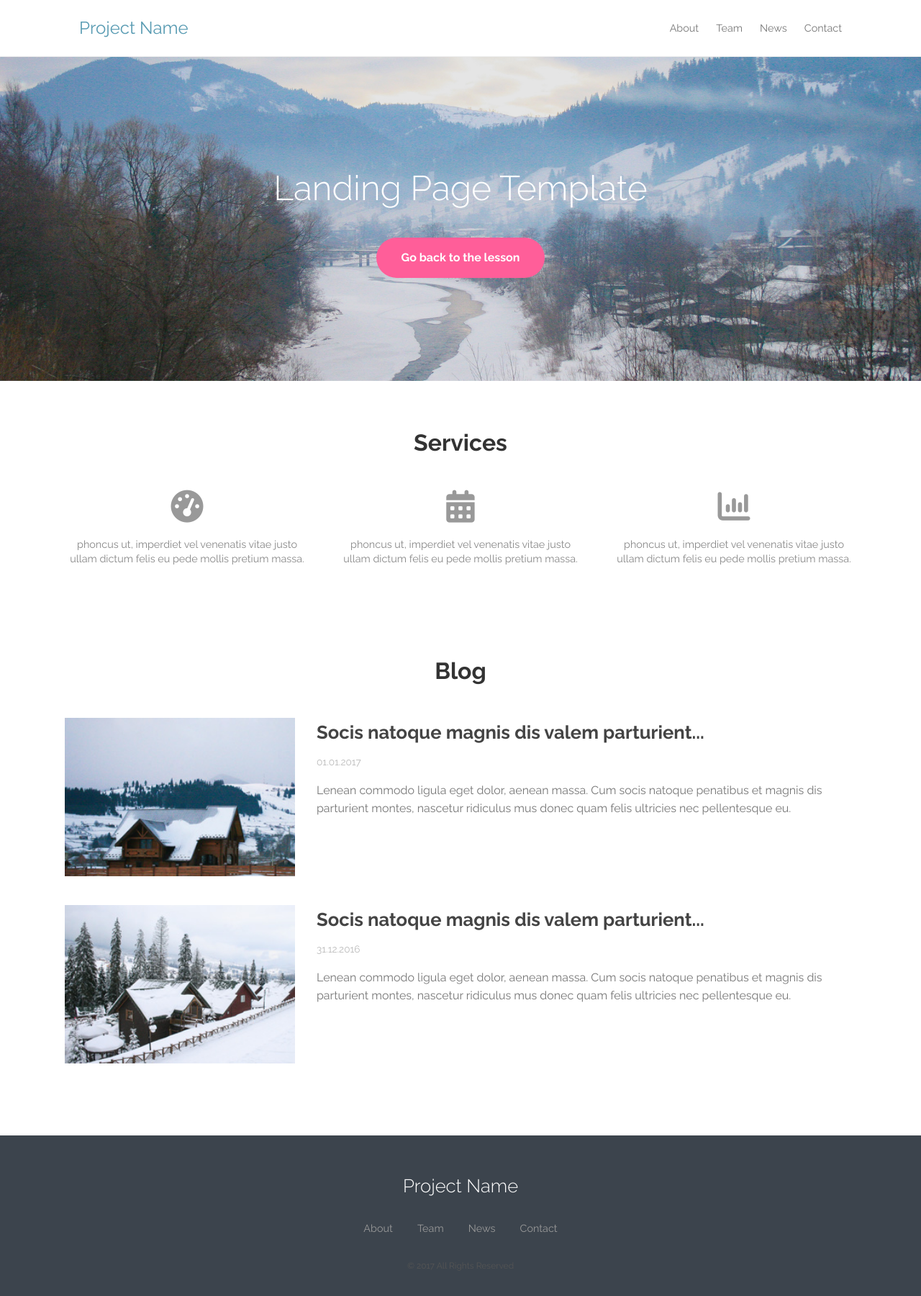
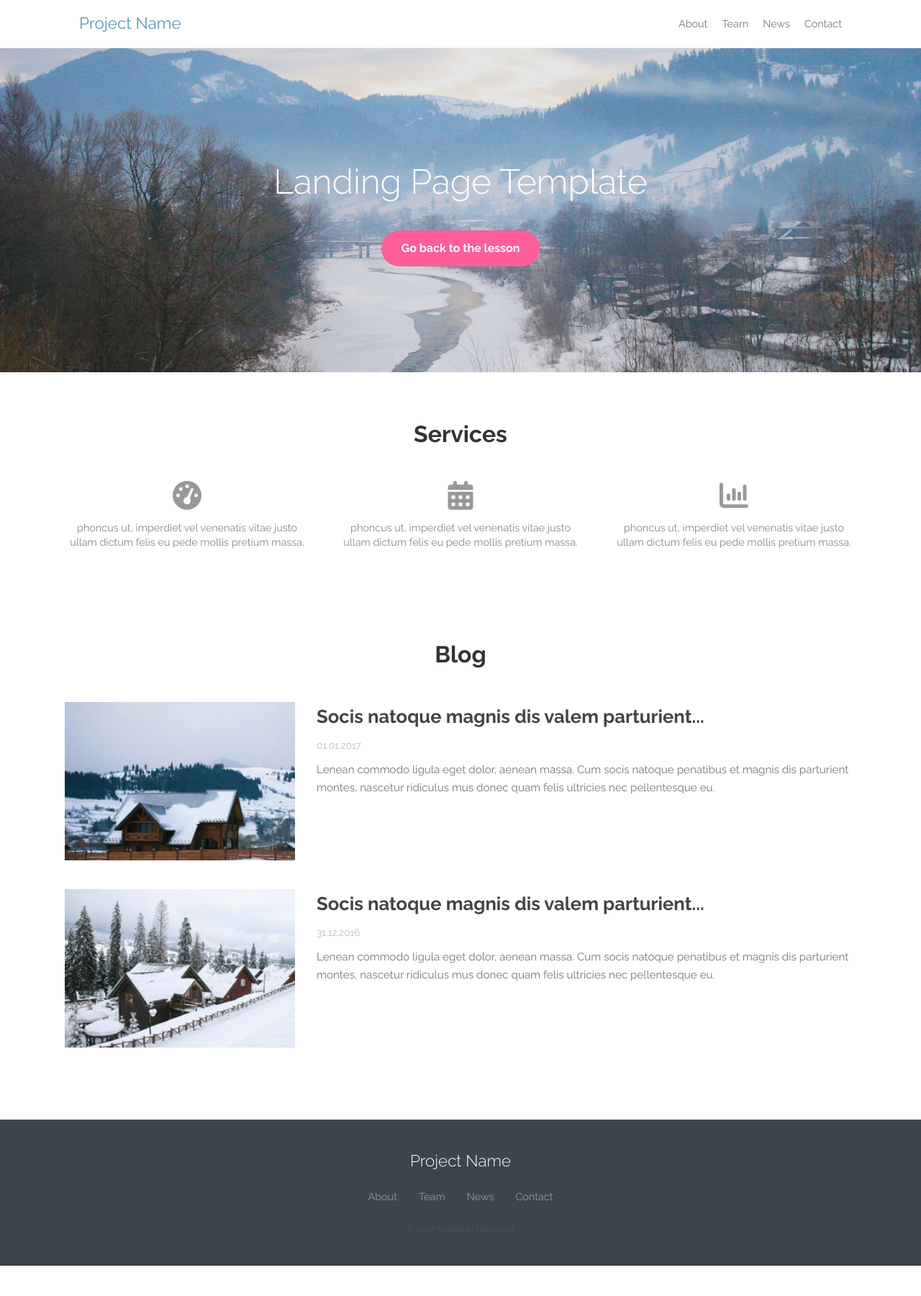
Before and after one commit to Graf22-jpg/lr9, a plain HTML site: page index.html in a window 1280 px wide. Shown: the whole page at 72% size. After the commit the page ends 1758 px from the top, so only its background shows below. Drawn offline with Linux system fonts and the light colour scheme.

Commit message:
Add files via upload

```diff
--- a/style.css
+++ b/style.css
@@ -7,8 +7,17 @@
 }
 
 /* Базові налаштування */
-* { margin: 0; padding: 0; box-sizing: border-box; }
-body { font-family: var(--primary-font); line-height: 1.6; color: #333; }
+* {
+    margin: 0;
+    padding: 0;
+    box-sizing: border-box;
+}
+
+body {
+    font-family: var(--primary-font);
+    line-height: 1.6;
+    color: #333;
+}
 
 /* Утиліти */
 .container {
@@ -17,31 +26,76 @@ body { font-family: var(--primary-font); line-height: 1.6; color: #333; }
     padding: 0 20px;
 }
 
-.section { padding: 60px 0; text-align: center; }
-.section__title { font-size: 2rem; margin-bottom: 40px; }
+.section {
+    padding: 40px 0;
+    text-align: center;
+}
+
+.section__title {
+    font-size: 1.6rem;
+    margin-bottom: 30px;
+}
+
+/* ==================== СТИЛІ ДЛЯ МОБІЛЬНИХ (За замовчуванням) ==================== */
 
 /* Шапка */
-.header { padding: 20px 0; border-bottom: 1px solid #eee; }
-.header__inner { display: flex; justify-content: space-between; align-items: center; }
-.logo { font-size: 1.5rem; color: #5a9cb3; }
-.nav__link { text-decoration: none; color: #777; margin-left: 20px; font-size: 0.9rem; }
+.header {
+    padding: 15px 0;
+    border-bottom: 1px solid #eee;
+}
 
-/* Hero section (Джамботрон) */
+.header__inner {
+    display: flex;
+    flex-direction: column;
+    gap: 15px;
+    align-items: center;
+}
+
+.logo {
+    font-size: 1.4rem;
+    color: #5a9cb3;
+}
+
+.nav {
+    display: flex;
+    flex-wrap: wrap;
+    justify-content: center;
+    gap: 15px;
+}
+
+.nav__link {
+    text-decoration: none;
+    color: #777;
+    font-size: 0.9rem;
+    margin-left: 0;
+}
+
+/* Hero section */
 .hero {
     background: linear-gradient(rgba(0,0,0,0.1), rgba(0,0,0,0.1)), url('img/jumbotron.jpg') no-repeat center/cover;
-    height: 450px;
+    height: 350px;
     display: flex;
     align-items: center;
     justify-content: center;
 }
-.hero__title { color: white; font-size: 3rem; margin-bottom: 30px; font-weight: 300; }
-.hero__content { text-align: center; }
+
+.hero__content {
+    text-align: center;
+    padding: 0 10px;
+}
+
+.hero__title {
+    color: white;
+    font-size: 2rem;
+    margin-bottom: 25px;
+    font-weight: 300;
+}
 
 .btn {
     display: inline-block;
     background-color: var(--accent-color);
     color: white;
-    padding: 15px 35px;
+    padding: 12px 28px;
     border-radius: 30px;
     text-decoration: none;
     font-weight: bold;
@@ -50,29 +104,157 @@ body { font-family: var(--primary-font); line-height: 1.6; color: #333; }
 .btn:hover { background-color: #e54d86; }
 
 /* Секція Послуг (Services) */
-.services { display: flex; gap: 40px; justify-content: space-between; margin-top: 20px; }
-.service-item { flex: 1; }
+.services {
+    display: flex;
+    flex-direction: column;
+    gap: 30px;
+    margin-top: 20px;
+}
+
+.service-item {
+    flex: 1;
+}
+
 .service-item__icon {
-    font-size: 45px; /* Розмір іконки */
-    color: #999;    /* Колір як на макеті */
-    margin-bottom: 20px;
+    font-size: 40px;
+    color: #999;
+    margin-bottom: 15px;
     display: block;
 }
-.service-item__text { color: #888; font-size: 0.9rem; line-height: 1.4; }
+
+.service-item__text {
+    color: #888;
+    font-size: 0.9rem;
+    line-height: 1.4;
+}
 
 /* Блог */
-.blog { margin-top: 20px; }
-.blog-post { display: flex; text-align: left; margin-bottom: 40px; gap: 30px; }
-.blog-post__img { width: 320px; height: 220px; object-fit: cover; }
-.blog-post__content { flex: 1; }
-.blog-post__title { font-size: 1.6rem; margin-bottom: 10px; color: #444; }
-.blog-post__date { color: #bbb; font-size: 0.85rem; display: block; margin-bottom: 15px; }
-.blog-post__text { color: #777; font-size: 1rem; }
+.blog {
+    margin-top: 20px;
+}
+
+.blog-post {
+    display: flex;
+    flex-direction: column;
+    text-align: left;
+    margin-bottom: 40px;
+    gap: 20px;
+}
+
+.blog-post__img {
+    width: 100%;
+    height: auto;
+    max-height: 250px;
+    object-fit: cover;
+}
+
+.blog-post__content {
+    flex: 1;
+}
+
+.blog-post__title {
+    font-size: 1.3rem;
+    margin-bottom: 10px;
+    color: #444;
+}
+
+.blog-post__date {
+    color: #bbb;
+    font-size: 0.85rem;
+    display: block;
+    margin-bottom: 10px;
+}
+
+.blog-post__text {
+    color: #777;
+    font-size: 0.95rem;
+}
 
 /* Футер */
-.footer { background-color: var(--dark-bg); color: #fff; text-align: center; padding: 50px 0; }
-.footer__logo { font-size: 1.6rem; margin-bottom: 25px; font-weight: 300; }
-.footer__nav { margin-bottom: 30px; }
-.footer__nav a { color: #999; text-decoration: none; margin: 0 15px; font-size: 0.9rem; }
+.footer {
+    background-color: var(--dark-bg);
+    color: #fff;
+    text-align: center;
+    padding: 40px 0;
+}
+
+.footer__logo {
+    font-size: 1.4rem;
+    margin-bottom: 20px;
+    font-weight: 300;
+}
+
+.footer__nav {
+    margin-bottom: 25px;
+    display: flex;
+    flex-wrap: wrap;
+    justify-content: center;
+    gap: 15px;
+}
+
+.footer__nav a {
+    color: #999;
+    text-decoration: none;
+    font-size: 0.9rem;
+}
 .footer__nav a:hover { color: #fff; }
 .footer__copy { font-size: 0.75rem; color: #555; }
+
+
+/* ==================== МЕДІА-ЗАПИТИ ДЛЯ ДЕСКТОПІВ (від 768px і більше) ==================== */
+
+@media screen and (min-width: 768px) {
+    .section {
+        padding: 60px 0;
+    }
+
+    .section__title {
+        font-size: 2rem;
+        margin-bottom: 40px;
+    }
+
+    .header__inner {
+        flex-direction: row;
+        justify-content: space-between;
+    }
+
+    .nav {
+        gap: 0;
+    }
+
+    .nav__link {
+        margin-left: 20px;
+    }
+
+    .hero {
+        height: 450px;
+    }
+
+    .hero__title {
+        font-size: 3rem;
+        margin-bottom: 30px;
+    }
+
+    .services {
+        flex-direction: row;
+        gap: 40px;
+    }
+
+    .blog-post {
+        flex-direction: row;
+        gap: 30px;
+    }
+
+    .blog-post__img {
+        width: 320px;
+        height: 220px;
+    }
+
+    .blog-post__title {
+        font-size: 1.6rem;
+    }
+
+    .footer__nav {
+        gap: 30px;
+    }
+}
```
